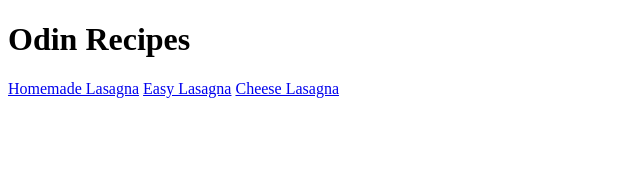
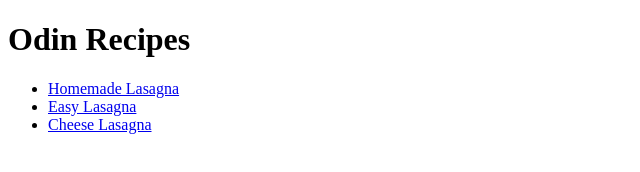
Before and after one commit to thundervivi/odin-recipes, a plain HTML site: page index.html in a window 1280 px wide. Shown: the whole page, without its empty margins (0-640 px from the left). Drawn offline with Linux system fonts and the light colour scheme.

Commit message:
List the pages

```diff
--- a/index.html
+++ b/index.html
@@ -6,8 +6,10 @@
     </head>
     <body>
         <h1>Odin Recipes</h1>
-        <a href="recipes/lasagna.html">Homemade Lasagna</a>
-        <a href="recipes/easy-lasagna.html">Easy Lasagna</a>
-        <a href="recipes/cheese-lasagna.html">Cheese Lasagna</a>
+        <ul>
+           <li><a href="recipes/lasagna.html">Homemade Lasagna</a></li>
+           <li><a href="recipes/easy-lasagna.html">Easy Lasagna</a></li>
+           <li><a href="recipes/cheese-lasagna.html">Cheese Lasagna</a></li>
+        </ul>
     </body>
 </html>
```
